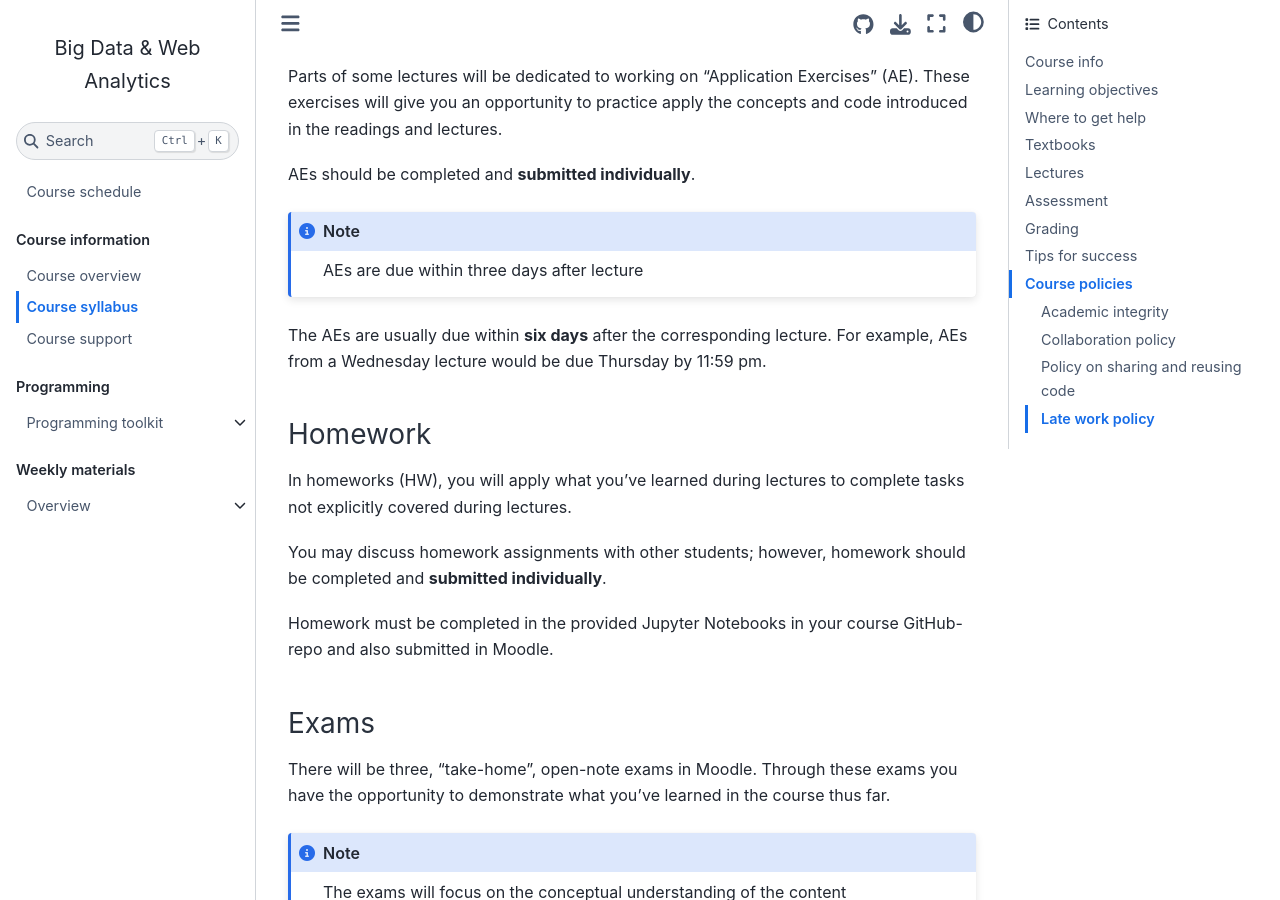
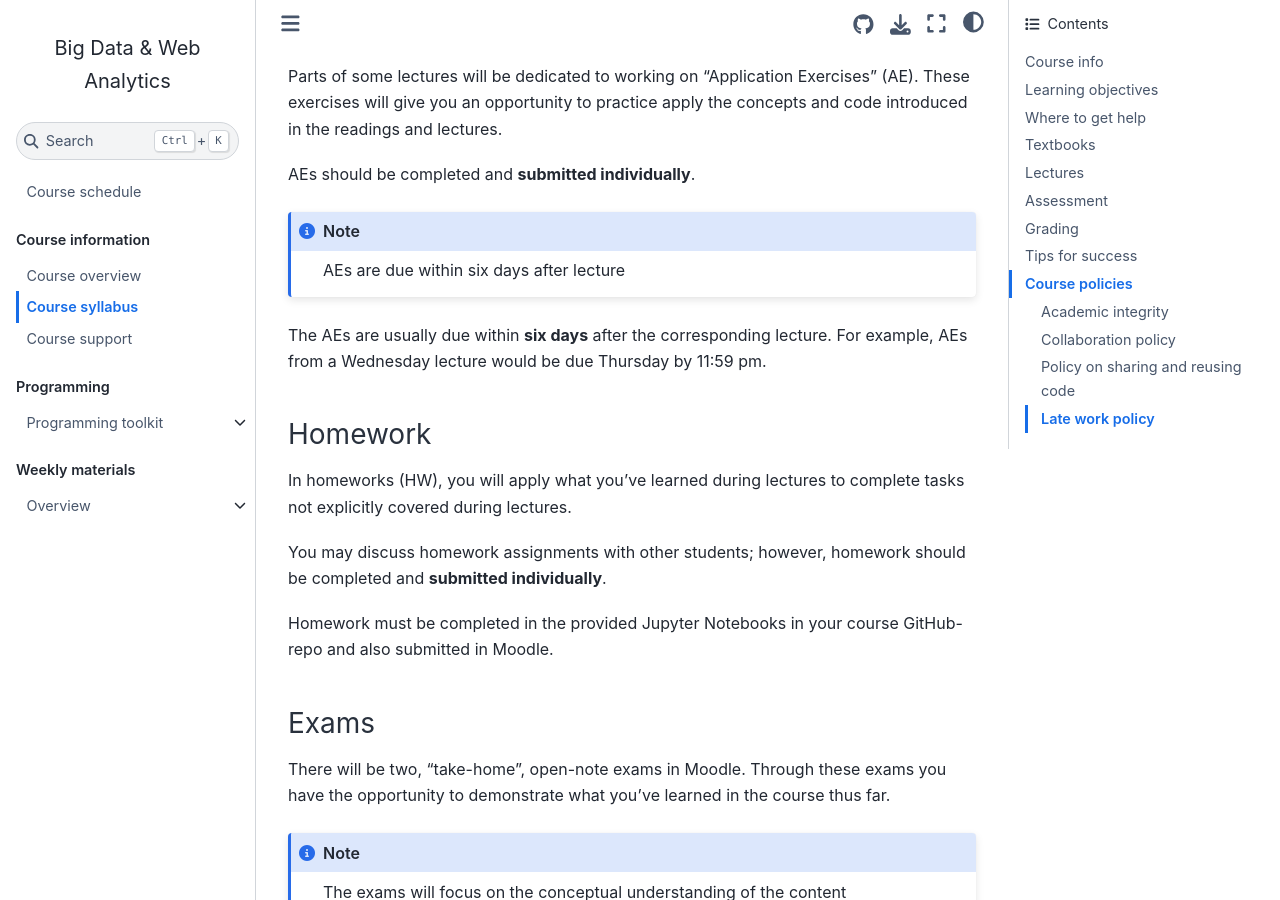
Before and after one commit to om2-ws22/website, a Jupyter Book: the page built from docs/course-syllabus.md, in a window 1280 px wide and 900 px high, scrolled down 1941 px. Built offline with Jupyter Book 1.0.4 settings and Sphinx 7.4.7 and the Sphinx Book theme 1.1.4, drawn with Linux system fonts in a browser that asks for light colours; comment, search, counter and statistics services are not loaded.

Commit message:
Update course-syllabus.md

```diff
--- a/docs/course-syllabus.md
+++ b/docs/course-syllabus.md
@@ -73,7 +73,7 @@ Parts of some lectures will be dedicated to working on "Application Exercises" (
 AEs should be completed and **submitted individually**.
 
 :::{Note}
-AEs are due within three days after lecture
+AEs are due within six days after lecture
 :::
 
 The AEs are usually due within **six days** after the corresponding lecture. For example, AEs from a Wednesday lecture would be due Thursday by 11:59 pm.
@@ -91,7 +91,7 @@ Homework must be completed in the provided Jupyter Notebooks in your course GitH
 (exams)=
 ### Exams
 
-There will be three, "take-home", open-note exams in Moodle.
+There will be two, "take-home", open-note exams in Moodle.
 Through these exams you have the opportunity to demonstrate what you've learned in the course thus far.
 
 
```
